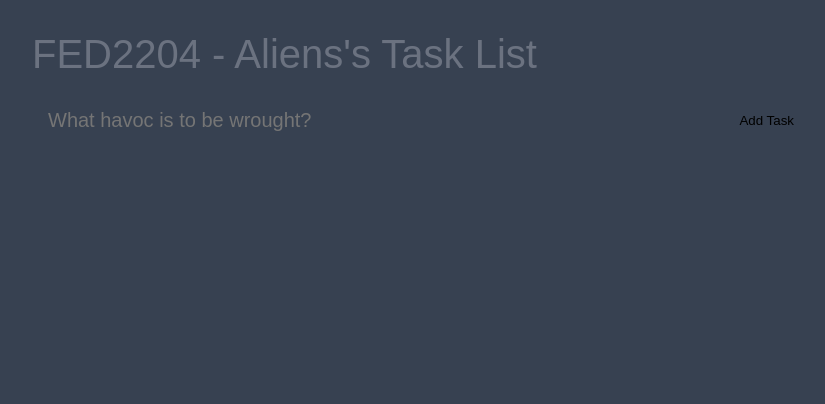
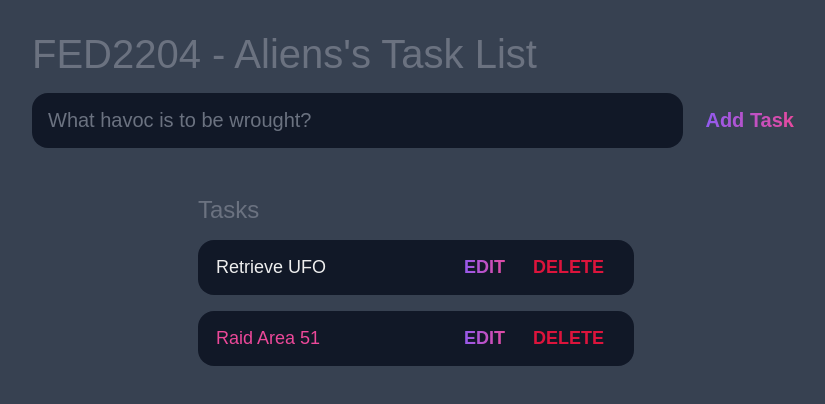
Before and after one commit to demowi8/ToDo-Task-App, a plain HTML site: page index.html in a window 1280 px wide. Shown: the whole page, without its empty margins (224-1049 px from the left). Drawn offline with Linux system fonts and the light colour scheme.

Commit message:
main css complete started js

```diff
--- a/index.html
+++ b/index.html
@@ -1,5 +1,6 @@
 <!DOCTYPE html>
 <html lang="en">
+
 <head>
     <meta charset="UTF-8">
     <meta http-equiv="X-UA-Compatible" content="IE=edge">
@@ -8,6 +9,7 @@
 
     <link rel="stylesheet" href="styles.css">
 </head>
+
 <body>
     <!--Header > h1 title, form > inputs x2-->
     <header>
@@ -21,6 +23,44 @@
 
     <!--Main body containing tasks > main > section > tasks> tasks> actions > btns-->
 
+    <main>
+        <section class="task-list">
+            <h2>Tasks</h2>
+
+            <div id="tasks">
+                <!--
+                    There are two main parts of each task
+                    1. the task content
+                    2. action btn (edit/delete/save) associated with each task specifically
+                -->
+
+                <!-- Read Only -->
+                <div class="task">
+                    <div class="content">
+                        <input type="text" class="text" value="Retrieve UFO" readonly>
+                    </div>
+                    <div class="actions">
+                        <button class="edit">Edit</button>
+                        <button class="delete">Delete</button>
+                    </div>
+                </div>
+                <!-- w/o readonly -->
+                <div class="task">
+                    <div class="content">
+                        <input type="text" class="text" value="Raid Area 51">
+                    </div>
+                    <div class="actions">
+                        <button class="edit">Edit</button>
+                        <button class="delete">Delete</button>
+                    </div>
+                </div>
+            </div>
+
+
+        </section>
+    </main>
+
     <script src="main.js"></script>
 </body>
+
 </html>
--- a/main.js
+++ b/main.js
@@ -0,0 +1,38 @@
+window.addEventListener('loads', () => {
+    //when page loads
+    //**Define document variables */
+    const form = document.querySelector('#new-task-form');
+    const input = document.querySelector('#new-task-input');
+    const list_el = document.querySelector('#tasks');
+
+    form.addEventListener('submit',(event) => {
+        // !! Prevent default page refresh
+        event.preventDefault();
+
+        // ** define task variable
+
+        const task = input.value;
+        if(!task) {
+            alert('Human, add a task. -Alien')
+            return;
+        }
+
+        // ** Create task element node
+        const task_el = document.createElement('div');
+        task_el.classList.add('task');
+
+        // ** Create task content element node
+        const task_content_el = document.createdElement('div');
+        task_content_el.classList.add('content');
+
+        // ** append child node to its parent node
+        task_el.appendChild(task_content_el);
+
+        const task_input_el = document.createElement('input');
+        task_input_el.type = 'text';
+        text_input_el.value = task;
+        task_input_el.setAttribute('readonly', 'readonly')
+
+        task_content_el.appendChild(task_input_el);
+    })
+})
--- a/styles.css
+++ b/styles.css
@@ -47,10 +47,109 @@ input, button {
 }
 #new-task-input {
     flex: 1 1 0%;
-    background-color: var(--darker);
+    background-color: var(--darkest);
     padding: 1rem;
     border-radius: 1rem;
     margin-right: 1rem;
     color: var(--light);
     font-size: 1.25rem;
 }
+#new-task-input::placeholder {
+    color: var(--grey);
+}
+
+#new-task-submit {
+    color: var(--pink);
+    font-size: 1.25rem;
+    font-weight: 700;
+
+    background-image: linear-gradient(to right, var(--pink), var(--purple));
+    background-image:-moz-linear-gradient(right, var(--pink), var(--purple));
+    background-image: -webkit-linear-gradient(right, var(--pink), var(--purple));
+    background-clip: text;
+    -webkit-background-clip: text;
+    -webkit-text-fill-color: transparent;
+    -moz-text-fill-color: transparent;
+
+    cursor: pointer;
+
+}
+#new-task-submit:hover {
+    opacity: 0.8;
+}
+#new-task-submit:active {
+    opacity: 0.6;
+}
+
+main {
+    flex: 1 1 0%;
+    max-width: 800px;
+    margin: 0 auto;
+}
+.task-list {
+    padding: 1rem;
+}
+.task-list h2 {
+    font-size: 1.5rem;
+    font-weight: 300;
+    color: var(--grey);
+    margin-bottom: 1rem;
+}
+#tasks .task {
+    display: flex;
+    justify-content: space-between;
+    background-color: var(--darkest);
+    padding: 1rem;
+    border-radius: 1rem;
+    margin-bottom: 1rem;
+}
+
+#tasks .task .content {
+    flex: 1 1 0%;
+}
+
+#tasks .task .content .text {
+    color: var(--light);
+    font-size: 1.125rem;
+    width: 100%;
+    display: block;
+    transition: 0.4s;
+}
+
+#tasks .task .content .text:not(:read-only) {
+    color: var(--pink);
+}
+
+#tasks .task .actions {
+    display: flex;
+    margin: 0 -0.5
+}
+
+.task .actions button {
+    cursor: pointer;
+    margin: 0 0.5rem;
+    font-size: 1.125rem;
+    font-weight: 700;
+    text-transform: uppercase;
+    transition: 0.4s;
+}
+
+.task .actions button:hover {
+    opacity: 0.8;
+}
+.task .actions button:active {
+    opacity: 0.6;
+}
+.task .actions .edit {
+    background-image: linear-gradient(to right, var(--pink), var(--purple));
+    background-image: -moz-linear-gradient(right, var(--pink), var(--purple));
+    background-image: -webkit-linear-gradient(right, var(--pink), var(--purple));
+    background-clip: text;
+    -moz-background-clip: text;
+    -webkit-background-clip: text;
+    -webkit-text-fill-color: transparent;
+    -moz-text-fill-color: transparent;
+}
+.task .actions .delete {
+    color: crimson;
+}
```
